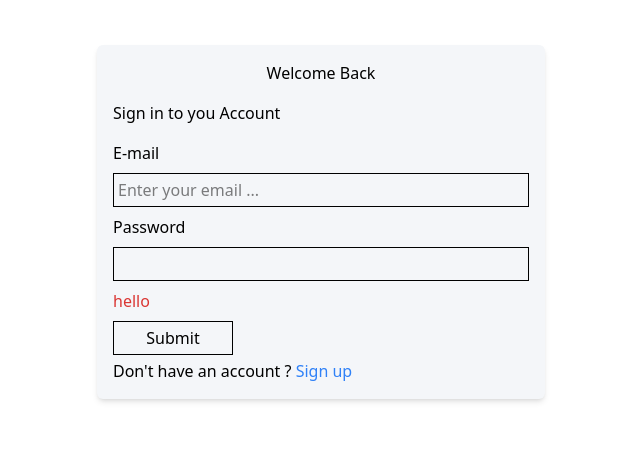
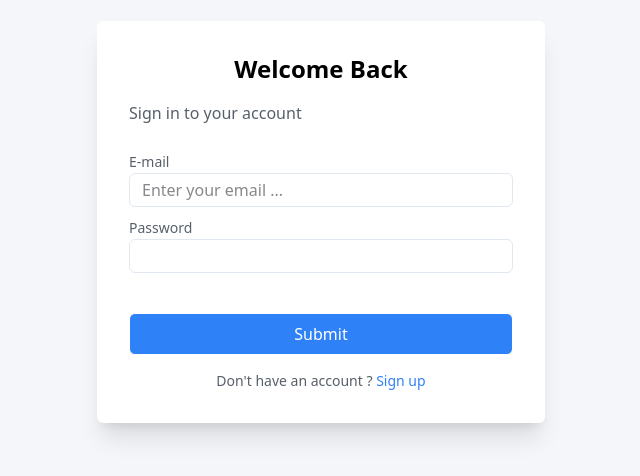
Before and after one commit to BahaaShk/kanaban-job-tracker, a Next.js app: page /login in a window 1280 px wide. Shown: the part 178-654 px from the top of the page, without its empty margins (319-959 px from the left). Built offline with nearby package versions, Linux system fonts and the light colour scheme.

Commit message:
reworked sign in with new styles

```diff
--- a/app/(auth)/login/page.tsx
+++ b/app/(auth)/login/page.tsx
@@ -5,7 +5,7 @@ import { signIn } from "@/actions/auth";
 import Link from "next/link";
 
 const LoginPage = () => {
-  const [errorMsg, setErrorMsg] = useState<string | null>("hello");
+  const [errorMsg, setErrorMsg] = useState<string | null>(null);
   const [isPending, startTransition] = useTransition();
 
   const handleSubmit = (formData: FormData) => {
@@ -19,30 +19,39 @@ const LoginPage = () => {
   };
 
   return (
-    <div className="min-h-screen w-full flex justify-center items-center">
-      <div className="max-w-md rounded-md bg-bg w-full shadow-md p-4">
-        <h1 className="text-center mb-4">Welcome Back</h1>
-        <h3>Sign in to you Account</h3>
-        <form action={handleSubmit} className="mt-4 flex flex-col gap-2">
-          <label htmlFor="email">E-mail</label>
+    <div className="min-h-screen w-full flex justify-center items-center bg-bg">
+      <div className="max-w-md rounded-md bg-surface w-full shadow-xl p-8">
+        <h1 className="text-center mb-4 text-2xl font-bold">Welcome Back</h1>
+        <p className="text-text-secondary mb-6">Sign in to your account</p>
+        <form action={handleSubmit} className="mt-4 flex flex-col">
+          {/* Email */}
+          <div className=" mb-2">
+          <label htmlFor="email" className="text-sm font-medium text-text-secondary mb-2">E-mail</label>
           <input
             type="email"
-            className="border p-1"
+            className="border px-3 w-full border-border bg-surface py-1 rounded-md focus:outline-none focus:ring-2 text-text-primary"
             name="email"
             required
             placeholder="Enter your email ..."
-          />
-          <label htmlFor="password">Password</label>
-          <input type="password" className="border p-1" name="password" />
-          {errorMsg && <p className="text-danger">{errorMsg}</p>}
+            />
+            </div>
+            {/* Password */}
+            <div className=" mb-2">
+
+          <label htmlFor="password" className="text-sm font-medium text-text-secondary mb-1">Password</label>
+          <input type="password" className="border px-3 w-full border-border bg-surface py-1 rounded-md focus:outline-none focus:ring-2 text-text-primary" name="password" />
+          </div>
+          {/* error message  */}
+          {errorMsg && <p className="text-danger text-sm mt-1">{errorMsg}</p>}
           <button
             type="submit"
-            className="border p-1 w-30 justify-center items-center"
-          >
-            Submit
+            disabled={isPending}
+            className={`border bg-accent text-white py-2 px-4 rounded-md font-medium hover:bg-accent-hover mt-8 ${isPending ? "opacity-50 cursor-not-allowed" : ""}`}
+            >
+            {isPending ? "Submitting..." : "Submit"}
           </button>
         </form>
-        <p className="mt-1">
+        <p className="mt-4 text-sm text-center text-text-secondary">
           Don't have an account ?{" "}
           <Link href={"/signup"} className="text-accent">
             Sign up
--- a/app/page.tsx
+++ b/app/page.tsx
@@ -1,5 +1,5 @@
 export default function Home(){
   return (
-    <div></div>
+    <div>hello</div>
   )
 }
```
